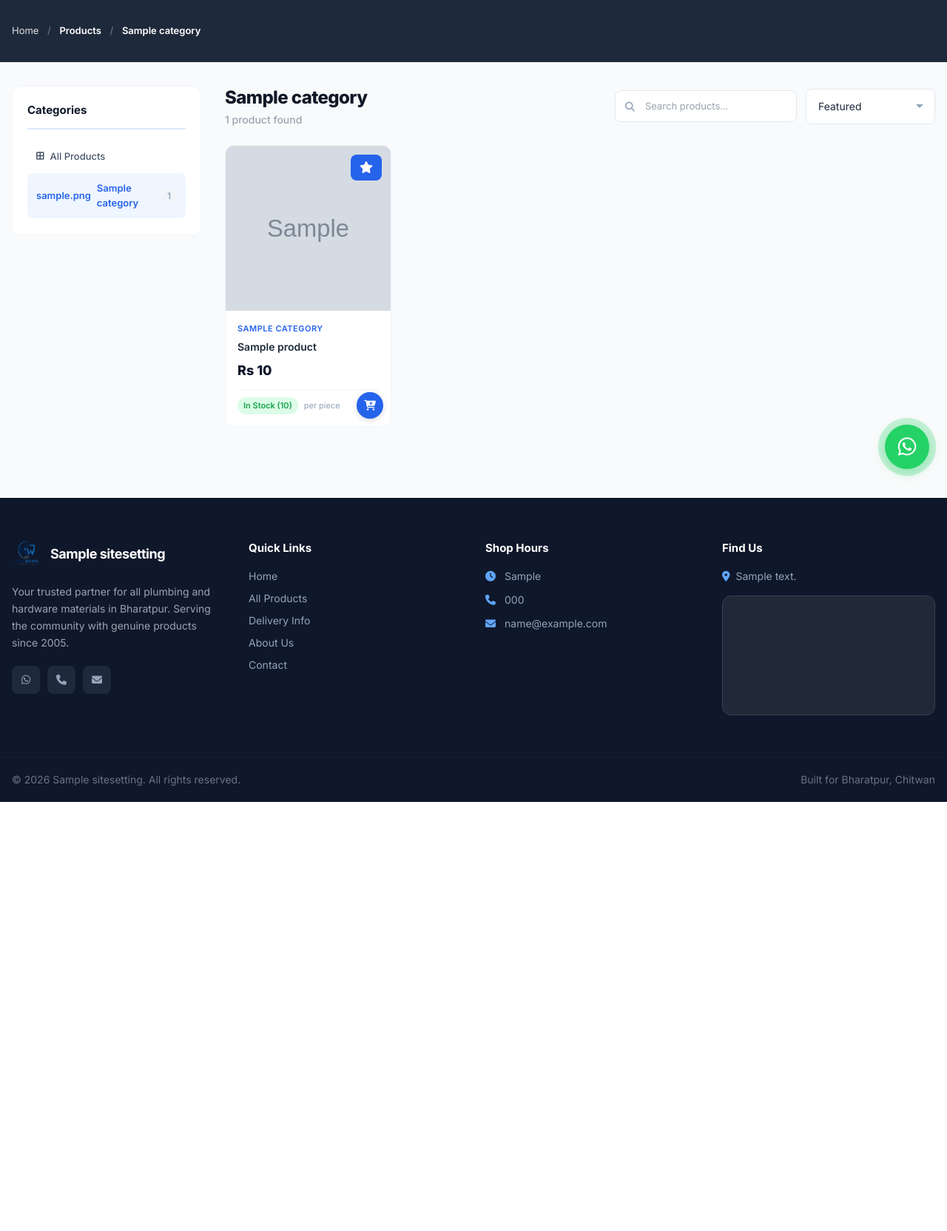
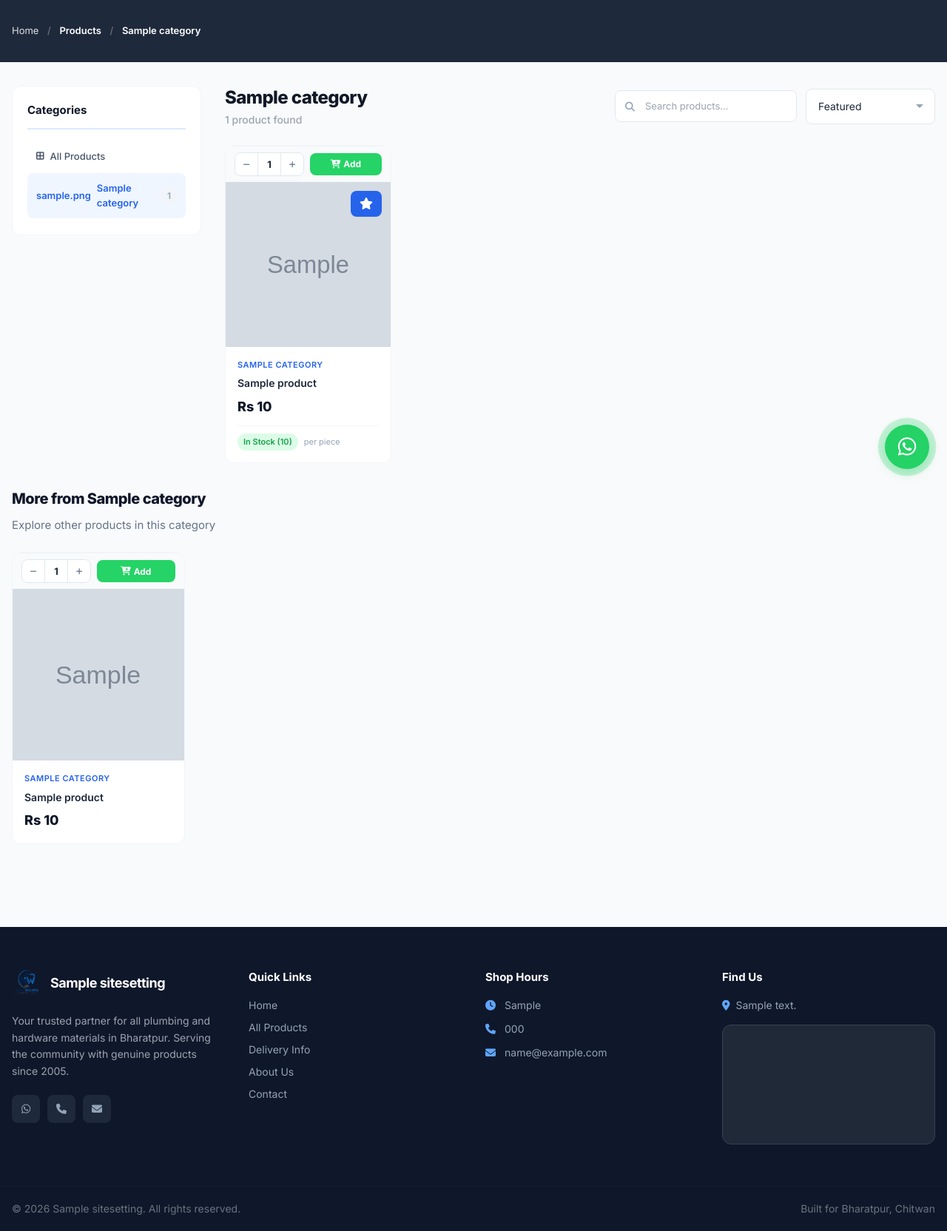
Before and after one commit to 2anupam0/bharatpur-plumbing-hub, a Django app: a page that uses shop/templates/shop/product_list.html in a window 1280 px wide. Shown: the part 142-1806 px from the top of the page at 74% size. Before the commit the page ends 1226 px from the top, so only its background shows below. Run offline with Django 4.2, Linux system fonts and the light colour scheme; tables that the repository leaves empty hold one stand-in row (values such as "Sample post"); grey boxes marked "Sample" are stand-in pictures; grey boxes are pictures that could not be loaded.

Commit message:
Add +/- quantity controls on product cards, enhance related products sections

```diff
--- a/shop/static/shop/css/style.css
+++ b/shop/static/shop/css/style.css
@@ -310,6 +310,97 @@ body {
 .cart-icon-btn.added {
     background: var(--green);
     color: #fff;
+}
+
+/* --- Card Quantity Controls --- */
+.card-qty-bar {
+    display: flex;
+    align-items: center;
+    gap: 0;
+    padding: 8px 12px;
+    border-top: 1px solid var(--gray-100);
+    background: var(--gray-50);
+    opacity: 0;
+    transform: translateY(4px);
+    transition: all 0.25s ease;
+}
+.product-card:hover .card-qty-bar {
+    opacity: 1;
+    transform: translateY(0);
+}
+.card-qty-bar.show {
+    opacity: 1;
+    transform: translateY(0);
+}
+.card-qty-ctrl {
+    display: flex;
+    align-items: center;
+    border: 1.5px solid var(--gray-200);
+    border-radius: 8px;
+    overflow: hidden;
+    background: var(--white);
+    flex-shrink: 0;
+}
+.card-qty-ctrl button {
+    width: 30px;
+    height: 30px;
+    border: none;
+    background: transparent;
+    color: var(--gray-500);
+    font-size: 14px;
+    font-weight: 700;
+    cursor: pointer;
+    display: flex;
+    align-items: center;
+    justify-content: center;
+    transition: all 0.15s ease;
+}
+.card-qty-ctrl button:hover {
+    background: var(--primary-50);
+    color: var(--primary);
+}
+.card-qty-ctrl button:active {
+    transform: scale(0.9);
+}
+.card-qty-ctrl .card-qty-val {
+    width: 32px;
+    text-align: center;
+    font-size: 13px;
+    font-weight: 700;
+    color: var(--gray-800);
+    border-left: 1px solid var(--gray-200);
+    border-right: 1px solid var(--gray-200);
+    line-height: 30px;
+    user-select: none;
+}
+.card-add-btn {
+    flex: 1;
+    margin-left: 8px;
+    height: 30px;
+    border: none;
+    border-radius: 8px;
+    background: #25d366;
+    color: #fff;
+    font-size: 12px;
+    font-weight: 700;
+    cursor: pointer;
+    display: flex;
+    align-items: center;
+    justify-content: center;
+    gap: 4px;
+    transition: all 0.2s ease;
+    white-space: nowrap;
+}
+.card-add-btn:hover {
+    background: #1fb85a;
+    transform: translateY(-1px);
+    box-shadow: 0 2px 8px rgba(37,211,102,0.3);
+}
+.card-add-btn:active {
+    transform: scale(0.95);
+}
+.card-add-btn.added {
+    background: var(--green);
 }
 
 /* --- Badges --- */
@@ -1003,6 +1094,7 @@ select.form-input {
     .info-grid { grid-template-columns: repeat(3, 1fr); gap: 8px; }
     #whatsapp-float { width: 52px; height: 52px; bottom: 16px; right: 16px; }
     #whatsapp-float i { font-size: 24px; }
+    .card-qty-bar { opacity: 1; transform: translateY(0); }
 }
 
 @media (max-width: 480px) {
--- a/shop/static/shop/js/main.js
+++ b/shop/static/shop/js/main.js
@@ -90,10 +90,11 @@ document.addEventListener("DOMContentLoaded", function () {
 
 });
 
-function addToCart(productId, btn) {
+function addToCart(productId, btn, quantity) {
     if (btn.classList.contains("added")) return;
+    var qty = parseInt(quantity) || 1;
     var formData = new FormData();
-    formData.append("quantity", 1);
+    formData.append("quantity", qty);
     var csrfToken = document.querySelector("[name=csrfmiddlewaretoken]");
     if (!csrfToken) {
         var cookies = document.cookie.split(";");
@@ -117,7 +118,8 @@ function addToCart(productId, btn) {
     .then(function(data) {
         if (data.success) {
             btn.classList.add("added");
-            btn.innerHTML = '<i class="fas fa-check"></i>';
+            var origText = btn.innerHTML;
+            btn.innerHTML = '<i class="fas fa-check"></i> Added!';
             var badge = document.getElementById("cart-count-badge");
             if (badge) {
                 badge.textContent = data.cart_count;
@@ -129,7 +131,7 @@ function addToCart(productId, btn) {
             }
             setTimeout(function() {
                 btn.classList.remove("added");
-                btn.innerHTML = '<i class="fas fa-cart-plus"></i>';
+                btn.innerHTML = origText;
             }, 1500);
         }
     })
@@ -140,7 +142,7 @@ function addToCart(productId, btn) {
         var input = document.createElement("input");
         input.type = "hidden";
         input.name = "quantity";
-        input.value = "1";
+        input.value = qty;
         form.appendChild(input);
         if (csrfToken) {
             var csrf = document.createElement("input");
@@ -153,3 +155,19 @@ function addToCart(productId, btn) {
         form.submit();
     });
 }
+
+function cardQty(productId, delta, el) {
+    var ctrl = el.closest('.card-qty-ctrl');
+    var valEl = ctrl.querySelector('.card-qty-val');
+    var v = parseInt(valEl.textContent) + delta;
+    if (v < 1) v = 1;
+    valEl.textContent = v;
+}
+
+function cardAddToCart(productId, el) {
+    var ctrl = el.closest('.card-qty-bar');
+    var valEl = ctrl.querySelector('.card-qty-val');
+    var qty = parseInt(valEl.textContent) || 1;
+    addToCart(productId, el, qty);
+    valEl.textContent = '1';
+}
--- a/shop/templates/shop/product_list.html
+++ b/shop/templates/shop/product_list.html
@@ -68,9 +68,16 @@
                 {% for product in products %}
                 <div class="product-card animate-in">
                     {% if product.is_in_stock %}
-                    <button type="button" class="cart-icon-btn" onclick="event.preventDefault();event.stopPropagation();addToCart({{ product.pk }}, this)" title="Add to Cart">
-                        <i class="fas fa-cart-plus"></i>
-                    </button>
+                    <div class="card-qty-bar show" data-pk="{{ product.pk }}">
+                        <div class="card-qty-ctrl">
+                            <button type="button" onclick="cardQty({{ product.pk }}, -1, this)"><i class="fas fa-minus" style="font-size:10px;"></i></button>
+                            <span class="card-qty-val">1</span>
+                            <button type="button" onclick="cardQty({{ product.pk }}, 1, this)"><i class="fas fa-plus" style="font-size:10px;"></i></button>
+                        </div>
+                        <button type="button" class="card-add-btn" onclick="event.preventDefault();event.stopPropagation();cardAddToCart({{ product.pk }}, this)" title="Add to Cart">
+                            <i class="fas fa-cart-plus"></i> Add
+                        </button>
+                    </div>
                     {% endif %}
                     <a href="{% url 'product_detail' product.slug %}" class="product-card-link">
                         <div class="product-image">
@@ -149,4 +156,51 @@
         </div>
     </div>
 </div>
+
+{% if related_products and current_category %}
+<section class="max-w-7xl mx-auto px-4 pb-12">
+    <div class="section-title" style="text-align:left;margin-bottom:24px;">
+        <h2 style="font-size:20px;">More from {{ current_category.name }}</h2>
+        <p>Explore other products in this category</p>
+    </div>
+    <div class="product-grid">
+        {% for rp in related_products %}
+        <div class="product-card animate-in">
+            {% if rp.is_in_stock %}
+            <div class="card-qty-bar show" data-pk="{{ rp.pk }}">
+                <div class="card-qty-ctrl">
+                    <button type="button" onclick="cardQty({{ rp.pk }}, -1, this)"><i class="fas fa-minus" style="font-size:10px;"></i></button>
+                    <span class="card-qty-val">1</span>
+                    <button type="button" onclick="cardQty({{ rp.pk }}, 1, this)"><i class="fas fa-plus" style="font-size:10px;"></i></button>
+                </div>
+                <button type="button" class="card-add-btn" onclick="event.preventDefault();event.stopPropagation();cardAddToCart({{ rp.pk }}, this)" title="Add to Cart">
+                    <i class="fas fa-cart-plus"></i> Add
+                </button>
+            </div>
+            {% endif %}
+            <a href="{% url 'product_detail' rp.slug %}" class="product-card-link">
+                <div class="product-image">
+                    {% with first_img=rp.additional_images.all.0 %}
+                    {% if first_img %}
+                    <img src="{{ first_img.image.url }}" alt="{{ rp.name }}" loading="lazy">
+                    {% elif rp.image %}
+                    <img src="{{ rp.image.url }}" alt="{{ rp.name }}" loading="lazy">
+                    {% else %}
+                    <div class="placeholder-icon"><i class="fas fa-image"></i></div>
+                    {% endif %}
+                    {% endwith %}
+                </div>
+                <div class="product-info">
+                    <p class="product-category">{{ rp.category.name }}</p>
+                    <h3 class="product-name">{{ rp.name }}</h3>
+                    <div class="product-price">
+                        <span class="current">Rs {{ rp.price|floatformat:0|intcomma }}</span>
+                    </div>
+                </div>
+            </a>
+        </div>
+        {% endfor %}
+    </div>
+</section>
+{% endif %}
 {% endblock %}
--- a/shop/views.py
+++ b/shop/views.py
@@ -60,6 +60,12 @@ def product_list(request):
     paginator = Paginator(products, 18)
     products_page = paginator.get_page(page)
 
+    related_products = []
+    if category:
+        related_products = Product.objects.filter(
+            category=category, is_active=True
+        ).select_related("category").prefetch_related("additional_images").order_by("-is_featured", "-created_at")[:4]
+
     context = {
         "products": products_page,
         "categories": categories,
@@ -67,6 +73,7 @@ def product_list(request):
         "search_query": search_query,
         "current_sort": sort,
         "total_count": paginator.count,
+        "related_products": related_products,
     }
     return render(request, "shop/product_list.html", context)
 
@@ -78,7 +85,7 @@ def product_detail(request, slug):
     )
     related_products = Product.objects.filter(
         category=product.category, is_active=True
-    ).select_related("category").prefetch_related("additional_images").exclude(pk=product.pk)[:4]
+    ).select_related("category").prefetch_related("additional_images").exclude(pk=product.pk)[:8]
 
     gallery_items = []
     if product.image:
```
Also changed, not shown: shop/templates/shop/home.html (+10 -3 lines), shop/templates/shop/product_detail.html (+12 -4 lines).
